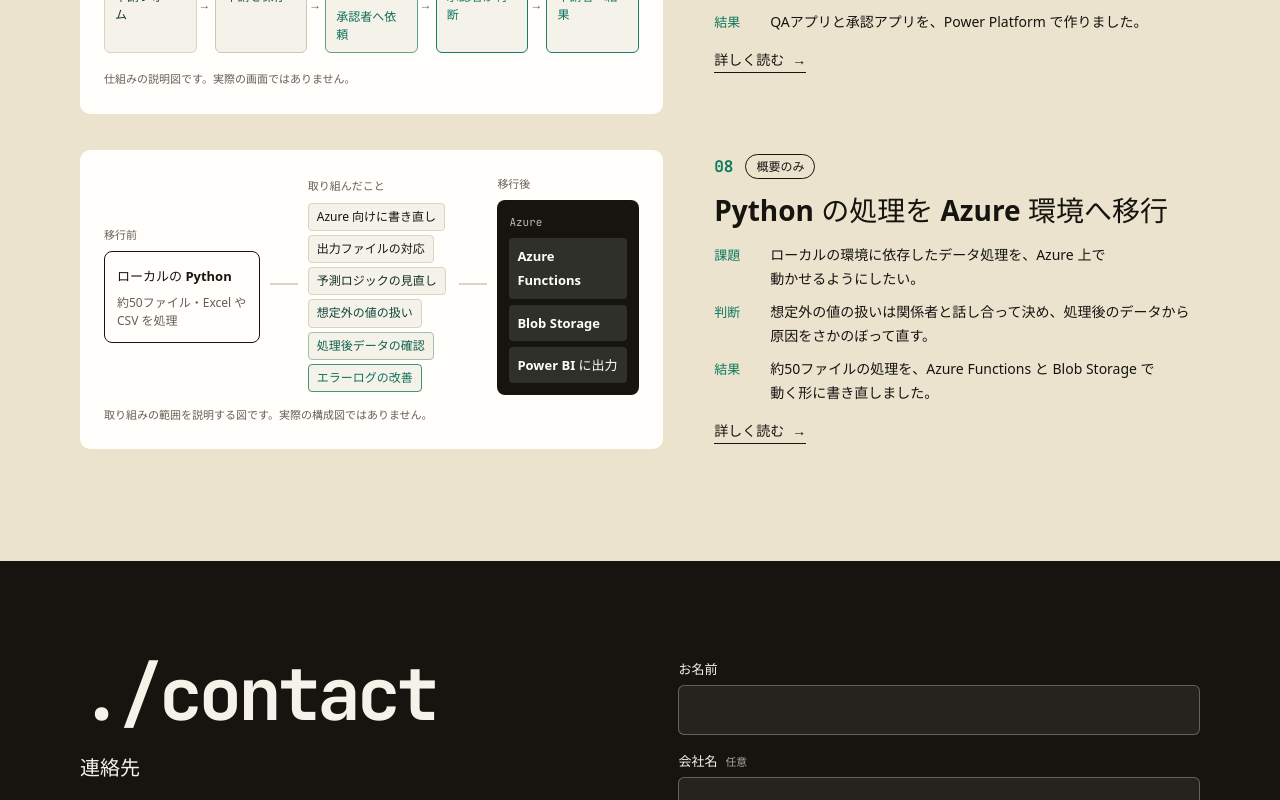
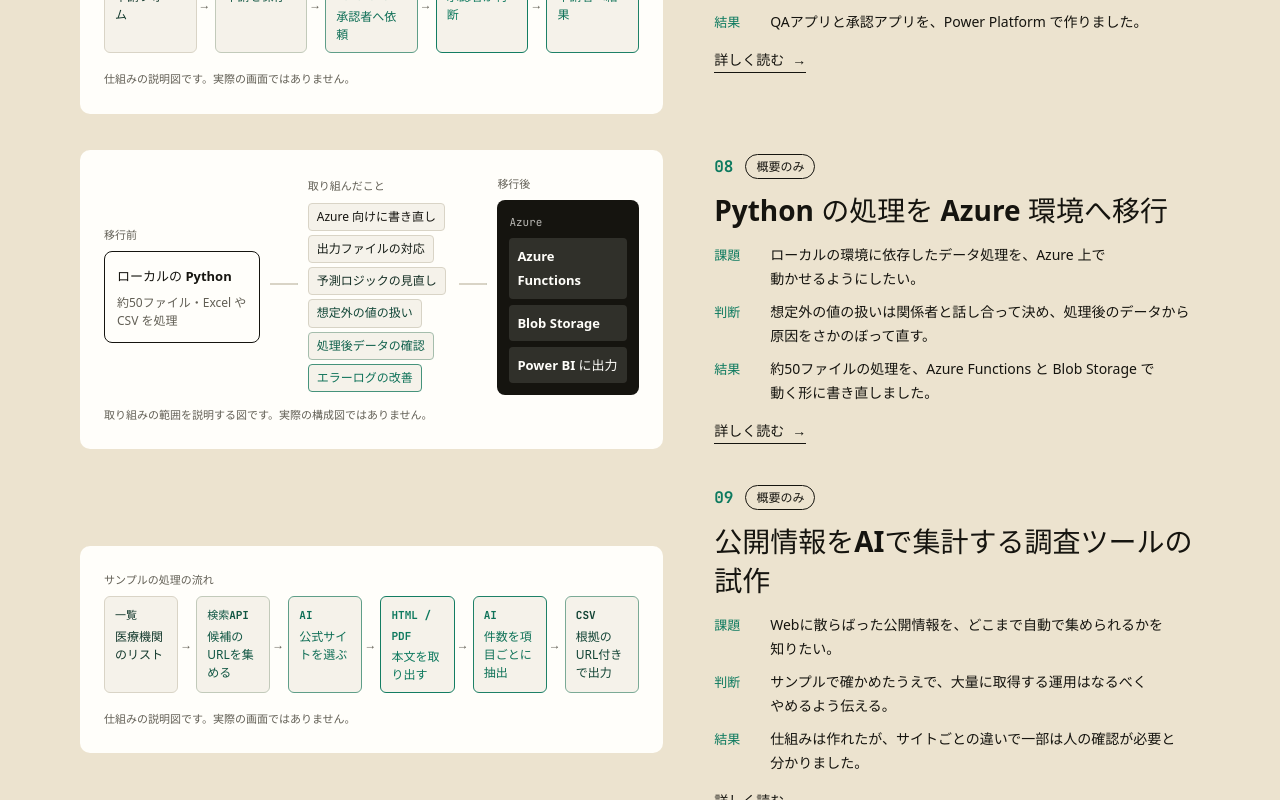
Before and after one commit to shohei9278/portfolio-index, a React (Vite) app: page / in a window 1280 px wide. Shown: the part 5466-6266 px from the top of the page. Built offline with nearby package versions, Linux system fonts and the light colour scheme.

Commit message:
公開情報をAIで集計する調査ツールの試作を、実務に追加する
大量の取得はなるべくやめるよう伝えた判断と、根拠のURLを残す設計を紹介する。

Co-Authored-By: Claude Opus 5.5 <noreply@anthropic.com>

```diff
--- a/src/components/Visuals.jsx
+++ b/src/components/Visuals.jsx
@@ -228,10 +228,39 @@ export function AzureFlow() {
   );
 }
 
+const RESEARCH_STEPS = [
+  ["一覧", "医療機関のリスト"],
+  ["検索API", "候補のURLを集める"],
+  ["AI", "公式サイトを選ぶ"],
+  ["HTML / PDF", "本文を取り出す"],
+  ["AI", "件数を項目ごとに抽出"],
+  ["CSV", "根拠のURL付きで出力"],
+];
+
+export function ResearchFlow() {
+  return (
+    <figure className="power-flow power-flow--six" aria-label="公開情報からAIで件数を集めて表にする流れの図">
+      <div className="power-flow__lane">
+        <p className="crm-flow__label">サンプルの処理の流れ</p>
+        <ol>
+          {RESEARCH_STEPS.map(([tool, action], index) => (
+            <li key={action} style={{ "--i": index }}>
+              <strong>{tool}</strong>
+              <span>{action}</span>
+            </li>
+          ))}
+        </ol>
+      </div>
+      <figcaption>仕組みの説明図です。実際の画面ではありません。</figcaption>
+    </figure>
+  );
+}
+
 export function CaseVisual({ item, eager = false }) {
   if (item.figure === "learning-loop") return <LearningLoop />;
   if (item.figure === "crm-flow") return <CrmFlow />;
   if (item.figure === "power-flow") return <PowerFlow />;
   if (item.figure === "azure-flow") return <AzureFlow />;
+  if (item.figure === "research-flow") return <ResearchFlow />;
   return <BrowserFrame image={item.image} eager={eager} />;
 }
--- a/src/data/cases.js
+++ b/src/data/cases.js
@@ -567,6 +567,66 @@ export const cases = [
       },
     ],
   },
+  {
+    slug: "web-research",
+    category: "work",
+    tone: "sand",
+    figure: "research-flow",
+    title: "公開情報をAIで集計する調査ツールの試作",
+    kicker: "AIによるデータ収集の検証（概要のみ）",
+    lead: "医療機関の公開情報から特定の件数を集めて表にできるか、どこまでできるかを確かめたいという依頼を受けて、サンプルのツールを作りました。実案件のため、仕組みと判断だけを紹介します。",
+    summary: {
+      problem: "Webに散らばった公開情報を、どこまで自動で集められるかを知りたい。",
+      decision: "サンプルで確かめたうえで、大量に取得する運用はなるべくやめるよう伝える。",
+      result: "仕組みは作れたが、サイトごとの違いで一部は人の確認が必要と分かりました。",
+    },
+    role: "設計から実装まで",
+    period: "2025年9月ごろ",
+    stack: ["Python", "Google Custom Search API", "OpenAI API", "Beautiful Soup", "pdfplumber"],
+    links: [],
+    problem: [
+      "医療機関ごとの特定の件数を、各機関の公式サイトなどの公開情報から集められないか。どこまでできるかを確かめたいという依頼でした。",
+    ],
+    thinking: [
+      "検索で候補のURLを集め、どれが公式サイトかの判断と、本文から件数を抜き出す部分にAIを使いました。",
+      "HTMLだけでなく、PDFで公開されている資料からも本文を取り出せるようにしました。",
+      "アクセス先に負荷をかけないよう、ページを取得する間隔を空けています。",
+    ],
+    decisions: [
+      {
+        title: "公式サイトの判定と項目の抽出にAIを使う",
+        rows: [
+          ["状況", "機関ごとにサイトの構成や書き方が違い、決まったルールだけでは取り出せない。"],
+          ["決めたこと", "候補から公式サイトを選ぶ判断と、本文から件数や年度を項目ごとに抜き出す処理をAIに任せた。"],
+          ["結果", "構成の違うサイトからも、同じ形の表にまとめられるようになった。"],
+        ],
+      },
+      {
+        title: "結果には、根拠のURLを残す",
+        rows: [
+          ["状況", "AIの抽出結果は、間違えることがある。"],
+          ["決めたこと", "抽出した結果ごとに、取り出し元のURLを残すようにした。"],
+          ["結果", "人が元のページを見て、結果を確かめられる形になった。"],
+        ],
+      },
+      {
+        title: "大量の取得は、なるべくやめるよう伝えた",
+        rows: [
+          ["状況", "大量の情報を集めるには、結局たくさんのページを取得する必要があった。"],
+          ["決めたこと", "サンプルで確かめたうえで、大量の取得には危険性があることを伝え、なるべくやめたほうが良いと提案した。"],
+          ["結果", "「技術的にできること」と「やるべきでないこと」を分けて、依頼者に判断材料として伝えた。"],
+        ],
+      },
+    ],
+    result: [
+      "サンプルとして、検索から表へのまとめまでの流れを作りました。",
+      "サイトごとの構成や文言の違いに合わせる必要があり、一部は人が確認して埋め合わせる必要があると分かりました。",
+    ],
+    next: [
+      "全件を自動で正確に集めるところまでは、届いていません。",
+      "実案件のため、会社名、対象の詳細、データ、コードは載せていません。",
+    ],
+  },
 ];
 
 export const featuredCase = cases[0];
--- a/src/pages/HomePage.jsx
+++ b/src/pages/HomePage.jsx
@@ -154,7 +154,7 @@ export function HomePage() {
         <div className="wrap section section--band">
           <SectionHead english="./at-work" title="実務" id="work-title">
             仕事で作ったツールは、そのままでは公開できません。ここでは実務で作った2つのツールの仕組みを、
-            架空のデータで動く公開用のデモとして作り直しています。Veeva CRM、Power Apps、Azure への移行は、内容を載せられないため概要だけを紹介します。
+            架空のデータで動く公開用のデモとして作り直しています。デモのないものは、内容を載せられないため概要だけを紹介しています。
           </SectionHead>
 
           {workCases.map((item) => (
--- a/src/styles.css
+++ b/src/styles.css
@@ -1328,6 +1328,10 @@ button {
   font-size: 11px;
 }
 
+.power-flow--six ol {
+  grid-template-columns: repeat(6, minmax(0, 1fr));
+}
+
 .azure-flow__note {
   color: var(--muted);
   font-size: 12px;
@@ -2206,7 +2210,8 @@ button {
     grid-template-columns: minmax(0, 1fr);
   }
 
-  .power-flow ol {
+  .power-flow ol,
+  .power-flow--six ol {
     grid-template-columns: minmax(0, 1fr);
     gap: 16px;
   }
```
Also changed, not shown: 1 other file (tests, documents, lock files or other folders).
